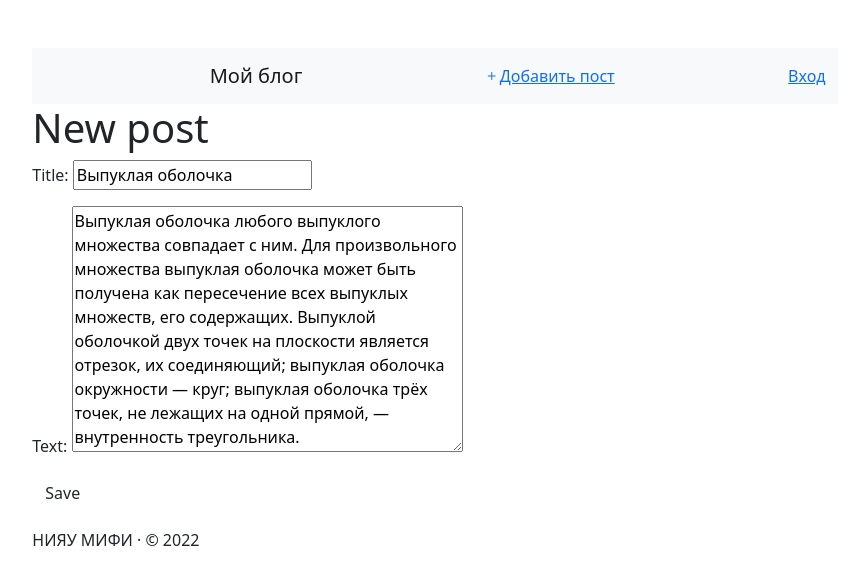
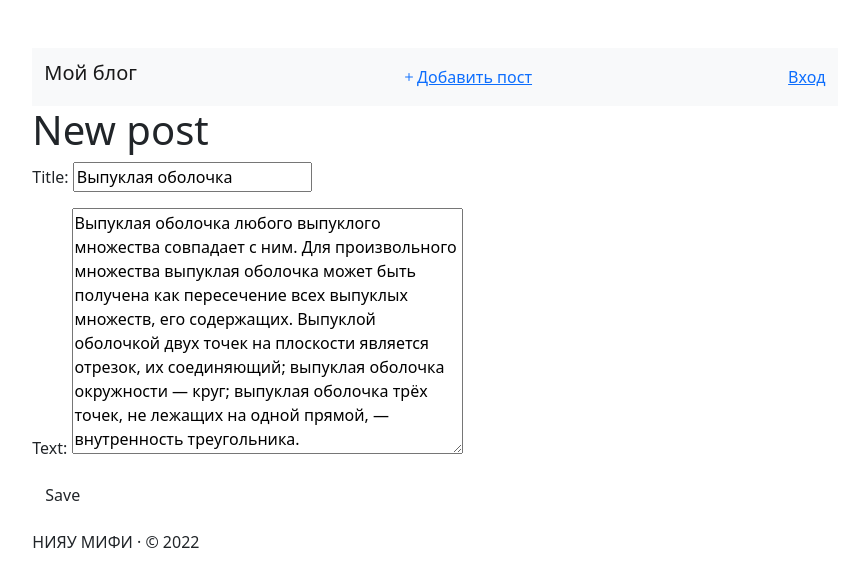
Before and after one commit to ankasay/djangogirls, a Django app: page /post/1/edit/ in a window 1280 px wide. Shown: the top 587 px of the page, without its empty margins (205-1062 px from the left). Run offline with Django 3.2, Linux system fonts and the light colour scheme; data comes from the database, SQL or seed files in the repository; both versions use the stored data as it was after the commit; some libraries are stand-ins or nearby versions.

Commit message:
17/11/22

```diff
--- a/blog/templates/blog/base.html
+++ b/blog/templates/blog/base.html
@@ -2,12 +2,13 @@
 <html>
     <head>
         <title>Django Girls blog</title>
-        <link href="https://cdn.jsdelivr.net/npm/bootstrap@5.2.2/dist/css/bootstrap.min.css" rel="stylesheet" integrity="sha384-Zenh87qX5JnK2Jl0vWa8Ck2rdkQ2Bzep5IDxbcnCeuOxjzrPF/et3URy9Bv1WTRi" crossorigin="anonymous">
-        <script src="https://cdn.jsdelivr.net/npm/bootstrap@5.2.2/dist/js/bootstrap.bundle.min.js" integrity="sha384-OERcA2EqjJCMA+/3y+gxIOqMEjwtxJY7qPCqsdltbNJuaOe923+mo//f6V8Qbsw3" crossorigin="anonymous"></script>
-        <link rel="stylesheet" href="https://cdn.jsdelivr.net/npm/bootstrap-icons@1.9.1/font/bootstrap-icons.css">
-
-        <link href='//fonts.googleapis.com/css?family=Lobster&subset=latin,latin-ext' rel='stylesheet' type='text/css'>
-        <link rel="stylesheet" href="{% static 'css/blog.css' %}">
+      <link href="https://cdn.jsdelivr.net/npm/bootstrap@5.2.2/dist/css/bootstrap.min.css" rel="stylesheet" integrity="sha384-Zenh87qX5JnK2Jl0vWa8Ck2rdkQ2Bzep5IDxbcnCeuOxjzrPF/et3URy9Bv1WTRi" crossorigin="anonymous">
+      <link rel="stylesheet" href="https://cdn.jsdelivr.net/npm/bootstrap-icons@5.2.2/font/bootstrap-icons.css">
+      <script src="https://cdn.jsdelivr.net/npm/bootstrap@5.2.2/dist/js/bootstrap.bundle.min.js" integrity="sha384-OERcA2EqjJCMA+/3y+gxIOqMEjwtxJY7qPCqsdltbNJuaOe923+mo//f6V8Qbsw3" crossorigin="anonymous">
+      </script> <link rel="stylesheet" href="{% static 'css/blog.css' %}">
+      <link rel="preconnect" href="https://fonts.googleapis.com">
+      <link rel="preconnect" href="https://fonts.gstatic.com" crossorigin>
+      <link href="https://fonts.googleapis.com/css2?family=Lobster&display=swap" rel="stylesheet">
     </head>
     <body>
       <div class="col-lg-8 mx-auto p-4 py-md-5">
@@ -15,11 +16,8 @@
           <div class="container-fluid">
 
           <a href="/" class="d-flex align-items-center text-dark text-decoration-none">
-
-
-            <a class="navbar-brand" href="/">Мой блог</a>
+            <h3 class="navbar-brand" href="/">Мой блог</h3>
           </a>
-
             <a href="{% url 'post_new' %}"><i class="bi-plus"></i>Добавить пост</a>
             {% if user.get_username %}
               <spanclass>{{user.get_username}}</spanclass>
--- a/blog/templates/blog/post_edit.html
+++ b/blog/templates/blog/post_edit.html
@@ -1,11 +1,10 @@
 {% extends 'blog/base.html' %}
 {% block content %}
     <h1>New post</h1>
-    <form method="POST" class="post-form">{% csrf_token %}
+    <form method="POST" class="post-form">
+        {% csrf_token %}
         {{ form.as_p }}
-        <button type="submit" class="save btn btn-default">Save</button>
+        <button type="submit" class="btn btn-default">Save</button>
     </form>
-{% for post in post%}
-{% include 'blog/post.html' with post=post %}
-{% endfor %}
+
 {% endblock %}
--- a/blog/templates/registration/logged_out.html
+++ b/blog/templates/registration/logged_out.html
@@ -5,7 +5,7 @@
   Выход из системы
 </div>
 
-<a href="{% url 'login' %}" class="btn btn-primary">
+<a href="{%url 'login'%}" class="btn btn-primary">
   Войти снова
 </a>
 {% endblock %}
```
Also changed, not shown: blog/templates/blog/post.html (added, +22 -0 lines), blog/templates/blog/post_list.html (+1 -22 lines), db.sqlite3.
